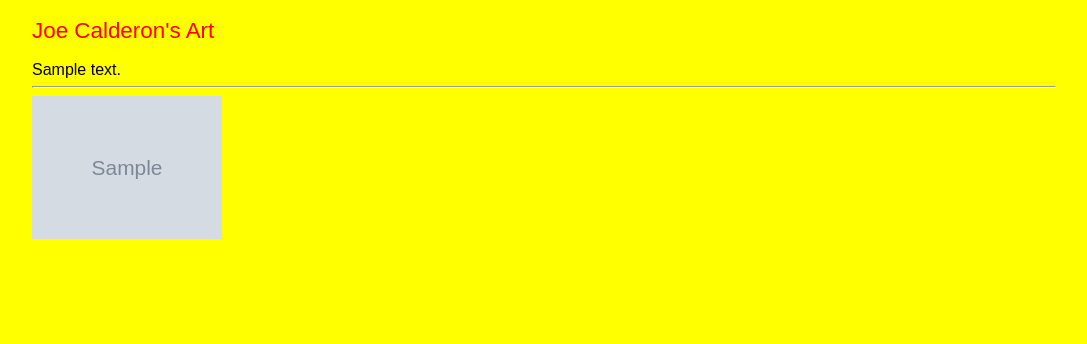
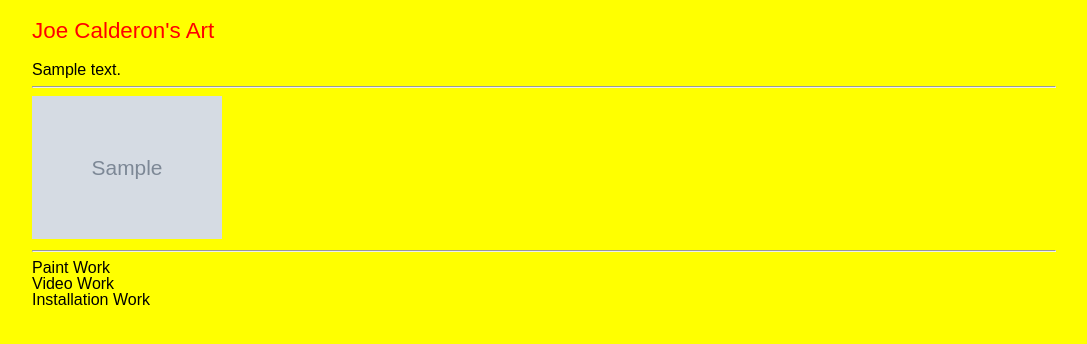
Before and after one commit to Elfhir/profilart, a Django app: template templates/buildengine/template/template1.html in a window 1280 px wide. Shown: the top 344 px of the page, without its empty margins (96-1183 px from the left). Run offline with Django 3.2, Linux system fonts and the light colour scheme; the template is opened without the code that fills it: most values are stand-ins (such as "Sample title", 1, 10 or a date in 2020); grey boxes marked "Sample" are stand-in pictures; data that the repository does not hold is empty.

Commit message:
add a work

```diff
--- a/templates/buildengine/template/template1.html
+++ b/templates/buildengine/template/template1.html
@@ -29,6 +29,34 @@
                         {% endfor %}
                     </div>
                     <a href="/{{ user.username }}/build/add/image">Add an image</a>
+                    <hr/>
+                    <p>Paint Work</p>
+                    {% for work in blockWork %}
+                        {% for type in workType %}
+                            {% if work.id == type.idWork_id and type.idType == 1 %}
+                                {{ work }}
+                                <img style="width: 190px;" src="{{ work.imagepath }}"/>
+                            {% endif %}
+                        {% endfor %}
+                    {% endfor %}
+                    <p>Video Work</p>
+                    {% for work in blockWork %}
+                        {% for type in workType %}
+                            {% if work.id == type.idWork_id and type.idType == 2 %}
+                                {{ work }}
+                                <img style="width: 190px;" src="{{ work.imagepath }}"/>
+                            {% endif %}
+                        {% endfor %}
+                    {% endfor %}
+                    <p>Installation Work</p>
+                    {% for work in blockWork %}
+                        {% for type in workType %}
+                            {% if work.id == type.idWork_id and type.idType == 3 %}
+                                {{ work }}
+                                <img style="width: 190px;" src="{{ work.imagepath }}"/>
+                            {% endif %}
+                        {% endfor %}
+                    {% endfor %}
                 {% else %}
                     {{ blockText }}
                     <br/>
@@ -36,6 +64,34 @@
                     {% for image in blockImage %}
                         <img style="width: 190px;" src="{{ image }}"/>
                     {% endfor %}
+                    <hr/>
+                    <p>Paint Work</p>
+                    {% for work in blockWork %}
+                        {% for type in workType %}
+                            {% if work.id == type.idWork_id and type.idType == 1 %}
+                                {{ work }}
+                                <img style="width: 190px;" src="{{ work.imagepath }}"/>
+                            {% endif %}
+                        {% endfor %}
+                    {% endfor %}
+                    <p>Video Work</p>
+                    {% for work in blockWork %}
+                        {% for type in workType %}
+                            {% if work.id == type.idWork_id and type.idType == 2 %}
+                                {{ work }}
+                                <img style="width: 190px;" src="{{ work.imagepath }}"/>
+                            {% endif %}
+                        {% endfor %}
+                    {% endfor %}
+                    <p>Installation Work</p>
+                    {% for work in blockWork %}
+                        {% for type in workType %}
+                            {% if work.id == type.idWork_id and type.idType == 3 %}
+                                {{ work }}
+                                <img style="width: 190px;" src="{{ work.imagepath }}"/>
+                            {% endif %}
+                        {% endfor %}
+                    {% endfor %}
                 {% endif %}
             </div>
         </article>
--- a/work/models.py
+++ b/work/models.py
@@ -13,8 +13,8 @@ class Work(models.Model):
         return "%s" % (self.name)
 
 class WorkType(models.Model):
-    name = models.CharField(max_length=100)
+    idType = models.PositiveSmallIntegerField()
     idWork = models.ForeignKey(Work)
 
     def __unicode__(self):
-        return "%s" % (self.name)
+        return "%s" % (self.idType)
```
Also changed, not shown: buildengine/views.py (+7 -2 lines), work/views.py (+15 -10 lines), 3 other files.
